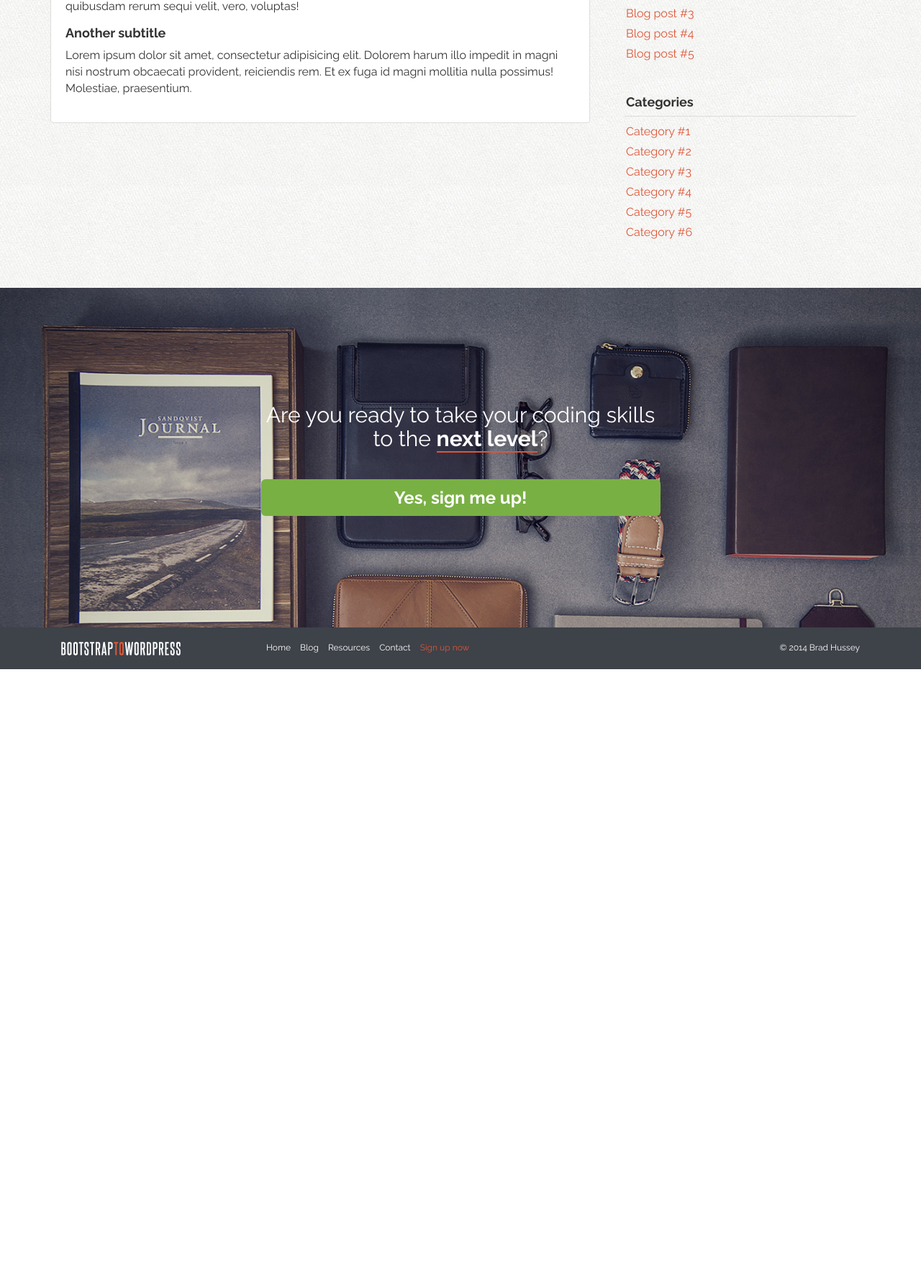
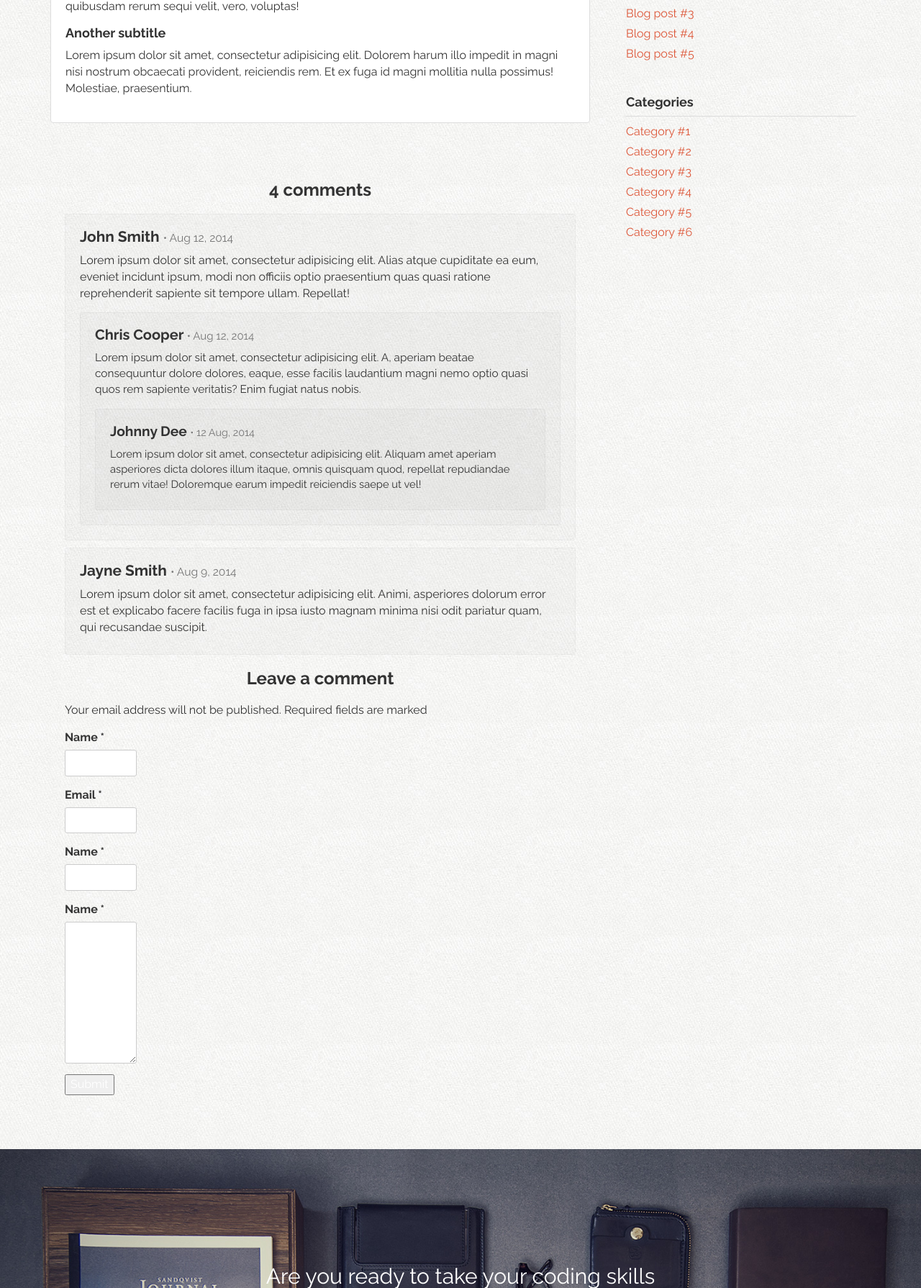
Before and after one commit to Z-Jonesy/B2W, a PHP site: page /blogpost.html in a window 1280 px wide. Shown: the part 762-2552 px from the top of the page at 72% size. Before the commit the page ends 1692 px from the top, so only its background shows below. Run offline with PHP 8.4, Linux system fonts and the light colour scheme.

Commit message:
code and style comments

```diff
--- a/assets/css/custom.css
+++ b/assets/css/custom.css
@@ -384,7 +384,8 @@ footer li.signup-link a:hover{
 }
 .post header,
 .post .post-excerpt,
-.post .post-body {
+.post .post-body,
+#comments .comments-wrap{
   padding: 20px;
 }
 .post header h1,
@@ -464,6 +465,37 @@ footer li.signup-link a:hover{
   background-color: #8bc653;
 }
 
+#comments h3{
+  text-align: center;
+}
+#comments h4{
+  font-size: 1.3em;
+}
+#comments ol{
+  list-style: none;
+  padding: 0;
+  margin: 0;
+}
+#comments ol li{
+  background: rgba(0,0,0,0.02);
+  padding: 10px 20px;
+  margin: 10px 0;
+  -webkit-border-radius: 4px;
+  -moz-border-radius: 4px;
+  border-radius: 4px;
+  border: solid 1px rgba(0,0,0,0.03);
+}
+#comments ol li ol.children{
+  padding: 0;
+  list-style: none;
+  font-size: 0.96em;
+}
+#leave-comment{
+  margin: 40px 0 0;
+  padding: 20px 0 0;
+  border-top: solid 1px #eee;
+}
+
 
 /* CUSTOM ICON SPRITES */
 i.ci{
--- a/blogpost.html
+++ b/blogpost.html
@@ -92,6 +92,80 @@
                     <p>Lorem ipsum dolor sit amet, consectetur adipisicing elit. Dolorem harum illo impedit in magni nisi nostrum obcaecati provident, reiciendis rem. Et ex fuga id magni mollitia nulla possimus! Molestiae, praesentium.</p>
                 </div>   <!-- post-body -->
             </article>
+
+            <div id="comments">
+                <div class="comments-wrap">
+                    <h3>4 comments</h3>
+
+                    <!-- These comments will have more information by using Wordpress -->
+
+                    <ol class="comments-list">
+                        <li class="comment">
+                            <h4>John Smith <small>&bull; Aug 12, 2014</small></h4>
+                            <div class="comment-body">
+                                <p>Lorem ipsum dolor sit amet, consectetur adipisicing elit. Alias atque cupiditate ea eum, eveniet incidunt ipsum, modi non officiis optio praesentium quas quasi ratione reprehenderit sapiente sit tempore ullam. Repellat!</p>
+
+                            </div> <!-- comment-body -->
+
+                            <ol class="children">
+                                <li class="comment">
+                                    <h4>Chris Cooper <small>&bull; Aug 12, 2014</small></h4>
+                                    <div class="comment-body">
+                                        <p>Lorem ipsum dolor sit amet, consectetur adipisicing elit. A, aperiam beatae consequuntur dolore dolores, eaque, esse facilis laudantium magni nemo optio quasi quos rem sapiente veritatis? Enim fugiat natus nobis.</p>
+                                    </div> <!-- comment-body-->
+
+                                    <ol class="children">
+                                        <li class="comment">
+                                            <h4>Johnny Dee <small>&bull; 12 Aug, 2014</small></h4>
+                                            <div class="comment-body">
+                                                <p>Lorem ipsum dolor sit amet, consectetur adipisicing elit. Aliquam amet aperiam asperiores dicta dolores illum itaque, omnis quisquam quod, repellat repudiandae rerum vitae! Doloremque earum impedit reiciendis saepe ut vel!</p>
+                                            </div> <!-- comment-body -->
+                                        </li> <!-- comment -->
+                                    </ol> <!-- children -->
+
+                                </li> <!-- comment -->
+                            </ol> <!-- children -->
+
+                        </li>  <!-- comment -->
+
+                        <li class="comment">
+                            <h4>Jayne Smith <small>&bull; Aug 9, 2014</small></h4>
+                            <div class="comment-body">
+                                <p>Lorem ipsum dolor sit amet, consectetur adipisicing elit. Animi, asperiores dolorum error est et explicabo facere facilis fuga in ipsa iusto magnam minima nisi odit pariatur quam, qui recusandae suscipit.</p>
+                            </div>  <!-- comment body -->
+                        </li> <!-- comment -->
+
+                    </ol>  <!-- comments list -->
+
+                    <div class="leave-comment">
+                        <h3>Leave a comment</h3>
+                        <form action="">
+                            <p>Your email address will not be published. Required fields are marked <span class="required"></span></p>
+                            <p class="comment-form-author">
+                                <label for="author">Name *</label>
+                                <input type="text" id="author">
+                            </p>
+                            <p class="comment-form-email">
+                                <label for="email">Email *</label>
+                                <input type="text" id="email">
+                            </p>
+                            <p class="comment-form-url">
+                                <label for="url">Name *</label>
+                                <input type="text" id="url">
+                            </p>
+                            <p class="comment-form-comment">
+                                <label for="comment">Name *</label>
+                                <textarea id="comment" cols="45" rows="8"></textarea>
+                            </p>
+                            <p class="form-submit">
+                                <input type="submit" name="submit">
+                            </p>
+
+                        </form>
+                    </div>
+
+                </div>  <!-- comments-wrap -->
+            </div> <!-- comments -->
 
         </div> <!-- col -->
 
```
